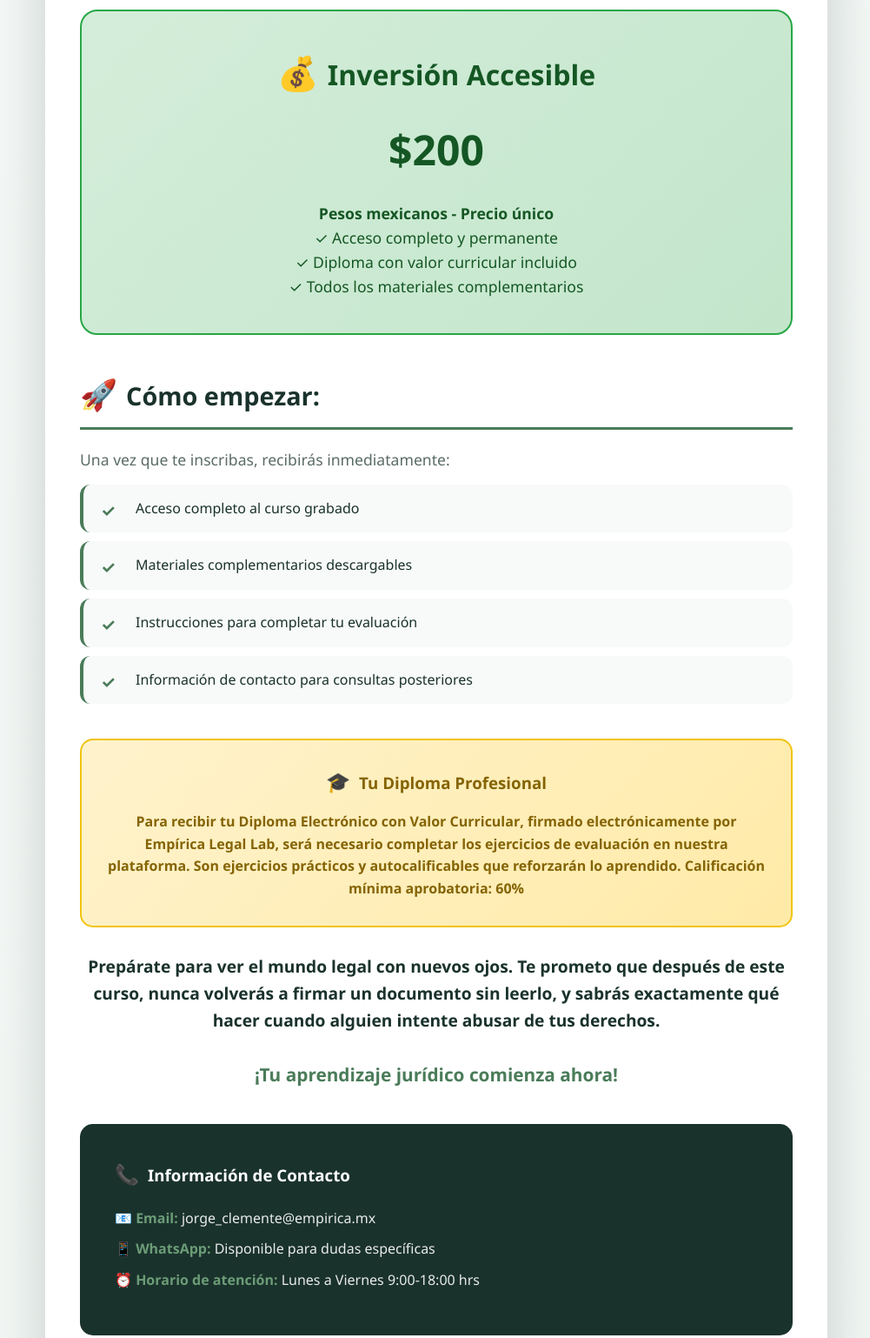
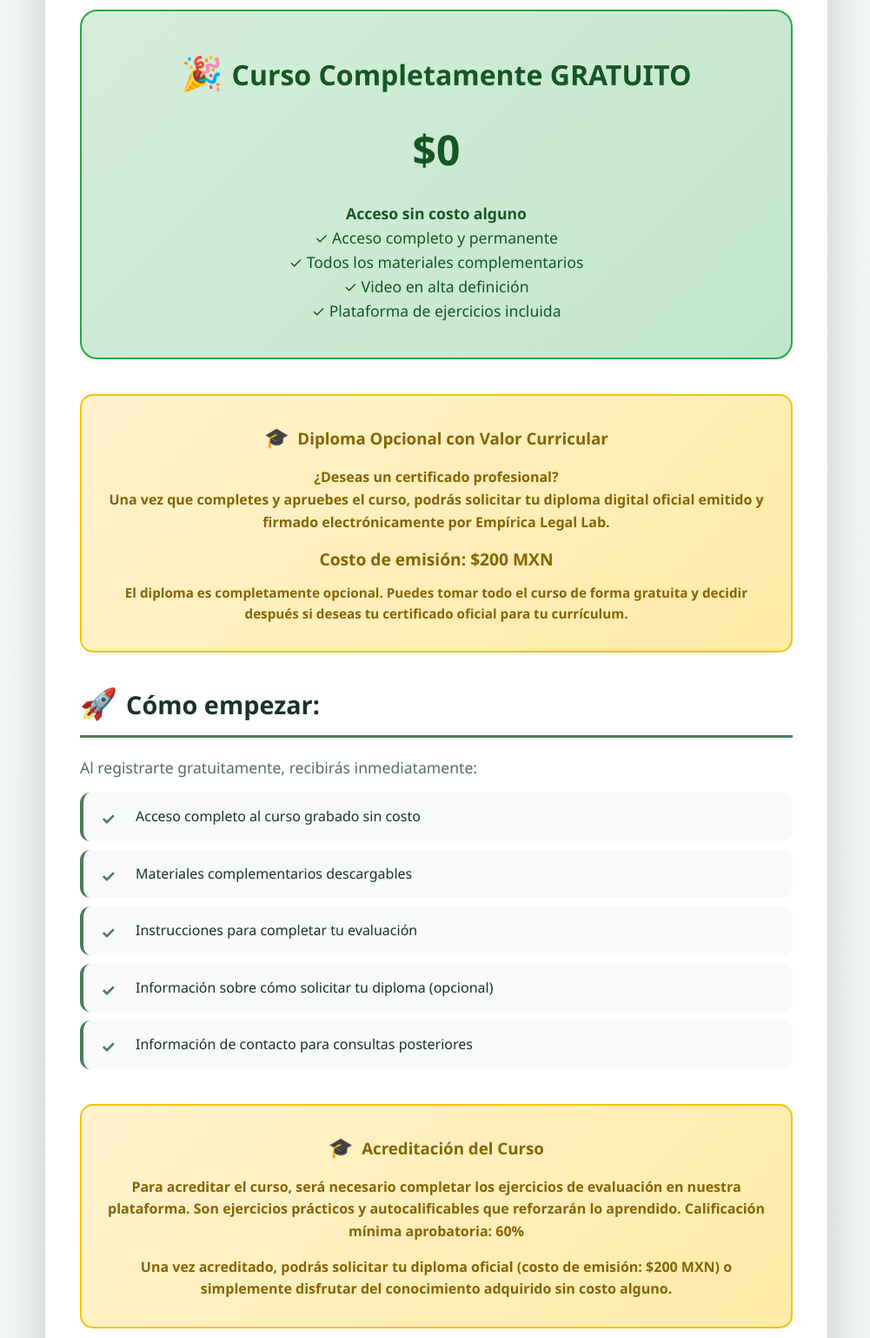
Before and after one commit to Jorch01/carta-bienvenida.io, a plain HTML site: page index.html in a window 1280 px wide. Shown: the part 4300-5838 px from the top of the page at 87% size, without its empty margins (138-1139 px from the left). Drawn offline with Linux system fonts and the light colour scheme.

Commit message:
Update index.html

```diff
--- a/index.html
+++ b/index.html
@@ -479,30 +479,41 @@
             </div>
 
             <div class="price-section">
-                <h3><span class="emoji">💰</span>Inversión Accesible</h3>
-                <div class="price">$200</div>
+                <h3><span class="emoji">🎉</span>Curso Completamente GRATUITO</h3>
+                <div class="price">$0</div>
                 <div class="price-details">
-                    <p><strong>Pesos mexicanos - Precio único</strong></p>
+                    <p><strong>Acceso sin costo alguno</strong></p>
                     <p>✓ Acceso completo y permanente</p>
-                    <p>✓ Diploma con valor curricular incluido</p>
                     <p>✓ Todos los materiales complementarios</p>
+                    <p>✓ Video en alta definición</p>
+                    <p>✓ Plataforma de ejercicios incluida</p>
                 </div>
+            </div>
+
+            <div class="highlight-box">
+                <h3><span class="emoji">🎓</span>Diploma Opcional con Valor Curricular</h3>
+                <p><strong>¿Deseas un certificado profesional?</strong></p>
+                <p>Una vez que completes y apruebes el curso, podrás solicitar tu diploma digital oficial emitido y firmado electrónicamente por Empírica Legal Lab.</p>
+                <p style="font-size: 1.2em; margin-top: 15px;"><strong>Costo de emisión: $200 MXN</strong></p>
+                <p style="font-size: 0.95em; margin-top: 10px;">El diploma es completamente opcional. Puedes tomar todo el curso de forma gratuita y decidir después si deseas tu certificado oficial para tu currículum.</p>
             </div>
 
             <div class="section">
                 <h2><span class="emoji">🚀</span>Cómo empezar:</h2>
-                <p>Una vez que te inscribas, recibirás inmediatamente:</p>
+                <p>Al registrarte gratuitamente, recibirás inmediatamente:</p>
                 <ul class="benefits-list">
-                    <li>Acceso completo al curso grabado</li>
+                    <li>Acceso completo al curso grabado sin costo</li>
                     <li>Materiales complementarios descargables</li>
                     <li>Instrucciones para completar tu evaluación</li>
+                    <li>Información sobre cómo solicitar tu diploma (opcional)</li>
                     <li>Información de contacto para consultas posteriores</li>
                 </ul>
             </div>
 
             <div class="highlight-box">
-                <h3><span class="emoji">🎓</span>Tu Diploma Profesional</h3>
-                <p>Para recibir tu <strong>Diploma Electrónico con Valor Curricular</strong>, firmado electrónicamente por Empírica Legal Lab, será necesario completar los ejercicios de evaluación en nuestra plataforma. Son ejercicios prácticos y autocalificables que reforzarán lo aprendido. <strong>Calificación mínima aprobatoria: 60%</strong></p>
+                <h3><span class="emoji">🎓</span>Acreditación del Curso</h3>
+                <p>Para <strong>acreditar el curso</strong>, será necesario completar los ejercicios de evaluación en nuestra plataforma. Son ejercicios prácticos y autocalificables que reforzarán lo aprendido. <strong>Calificación mínima aprobatoria: 60%</strong></p>
+                <p style="margin-top: 15px;">Una vez acreditado, podrás <strong>solicitar tu diploma oficial</strong> (costo de emisión: $200 MXN) o simplemente disfrutar del conocimiento adquirido sin costo alguno.</p>
             </div>
 
             <div class="section">
@@ -510,7 +521,7 @@
                     Prepárate para ver el mundo legal con nuevos ojos. Te prometo que después de este curso, nunca volverás a firmar un documento sin leerlo, y sabrás exactamente qué hacer cuando alguien intente abusar de tus derechos.
                 </p>
                 <p style="text-align: center; font-size: 1.3em; font-weight: 700; color: var(--accent-color); margin-top: 30px;">
-                    ¡Tu aprendizaje jurídico comienza ahora!
+                    ¡Tu aprendizaje jurídico gratuito comienza ahora!
                 </p>
             </div>
 
@@ -540,9 +551,9 @@
 
             <hr style="margin: 30px 0; opacity: 0.3;">
 
-            <p><strong>P.D.</strong> Si conoces a alguien más que pudiera beneficiarse de este conocimiento, comparte esta oportunidad. El conocimiento legal compartido nos hace a todos más fuertes como sociedad.</p>
+            <p><strong>P.D.</strong> Si conoces a alguien más que pudiera beneficiarse de este conocimiento, comparte esta oportunidad. El curso es completamente gratuito, así que no hay barreras para que todos puedan aprender. El conocimiento legal compartido nos hace a todos más fuertes como sociedad.</p>
 
-            <p><strong>P.P.D.</strong> El acceso al curso es inmediato y permanente. Una vez que te inscribas, podrás consultar el material las veces que necesites, convirtiéndolo en tu referencia legal personal de por vida.</p>
+            <p><strong>P.P.D.</strong> El acceso al curso es inmediato, permanente y <strong>100% gratuito</strong>. Una vez que te registres, podrás consultar el material las veces que necesites, convirtiéndolo en tu referencia legal personal de por vida. El diploma profesional es opcional ($200 MXN) por si deseas certificar tu aprendizaje.</p>
 
             <div class="quote">
                 <span class="emoji">💡</span>"El conocimiento del derecho no te convierte en conflictivo, te convierte en precavido."
```
